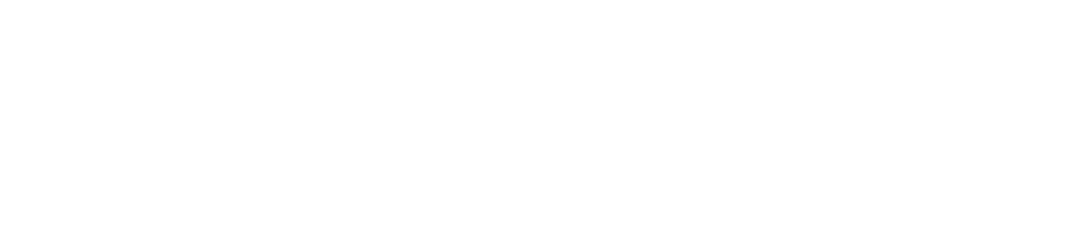
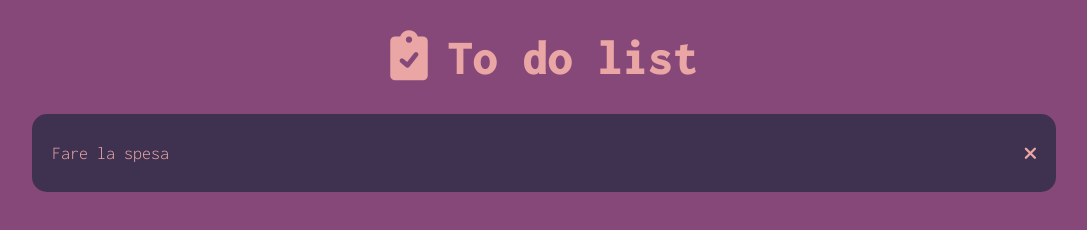
Before and after one commit to ElenaLj/vue-todolist, a plain HTML site: page index.html in a window 1280 px wide. Shown: the whole page, without its empty margins (96-1183 px from the left). Drawn offline with nearby package versions, Linux system fonts and the light colour scheme.

Commit message:
insert style esercizio

```diff
--- a/css/style.css
+++ b/css/style.css
@@ -0,0 +1,58 @@
+/* *** commons *** */
+* {
+    margin: 0;
+    padding: 0;
+    box-sizing: border-box;
+}
+
+body {
+    font-family: 'Inconsolata', monospace;
+    background-color: #864879;
+    color: #E9A6A5;
+}
+
+.container {
+    width: 80%;
+    margin: 0 auto;
+}
+
+/* intestazione */
+header {
+    padding: 30px 0;
+    text-align: center;
+}
+
+h1 {
+    font-size: 50px;
+}
+
+h1::before {
+    content: "\f46c";
+    font-family: "Font Awesome 5 Free";
+    font-weight: 900;
+    margin-right: 20px;
+}
+
+/* corpo pagina */
+main .todos {
+    background-color: #3F3251;
+    padding: 20px;
+    border-radius: 15px;
+}
+
+.todos ul {
+    list-style: none;
+}
+
+.todos ul li {
+    display: flex;
+    justify-content: space-between;
+    align-items: center;
+    padding: 10px 0;
+    border-bottom: 1px solid #1F1D36;
+    font-size: 18px;
+}
+
+.todos ul li:last-child {
+    border: none;
+}
--- a/index.html
+++ b/index.html
@@ -7,10 +7,35 @@
     <title>Vue To Do List</title>
     <!-- css -->
     <link rel="stylesheet" href="css/style.css">
+    <!-- google font -->
+    <link rel="preconnect" href="https://fonts.googleapis.com">
+    <link rel="preconnect" href="https://fonts.gstatic.com" crossorigin>
+    <link href="https://fonts.googleapis.com/css2?family=Inconsolata:wght@300;900&display=swap" rel="stylesheet">
+    <!-- fontawesome -->
+    <link rel="stylesheet" href="https://cdnjs.cloudflare.com/ajax/libs/font-awesome/6.0.0-beta3/css/all.min.css" integrity="sha512-Fo3rlrZj/k7ujTnHg4CGR2D7kSs0v4LLanw2qksYuRlEzO+tcaEPQogQ0KaoGN26/zrn20ImR1DfuLWnOo7aBA==" crossorigin="anonymous" referrerpolicy="no-referrer" />
 </head>
 <body>
     <div id="root">
+        <div class="container">
+            <!-- intestazione -->
+            <header>
+                <h1>To do list</h1>
+            </header>
+            <!-- /intestazione -->
 
+            <!-- corpo pagina -->
+            <main>
+                <div class="todos">
+                    <ul>
+                        <li>
+                            <span>Fare la spesa</span>
+                            <i class="fas fa-times"></i>
+                        </li>
+                    </ul>
+                </div>
+            </main>
+            <!-- /corpo pagina -->
+        </div>
     </div>
 
     <!-- vue -->
```
